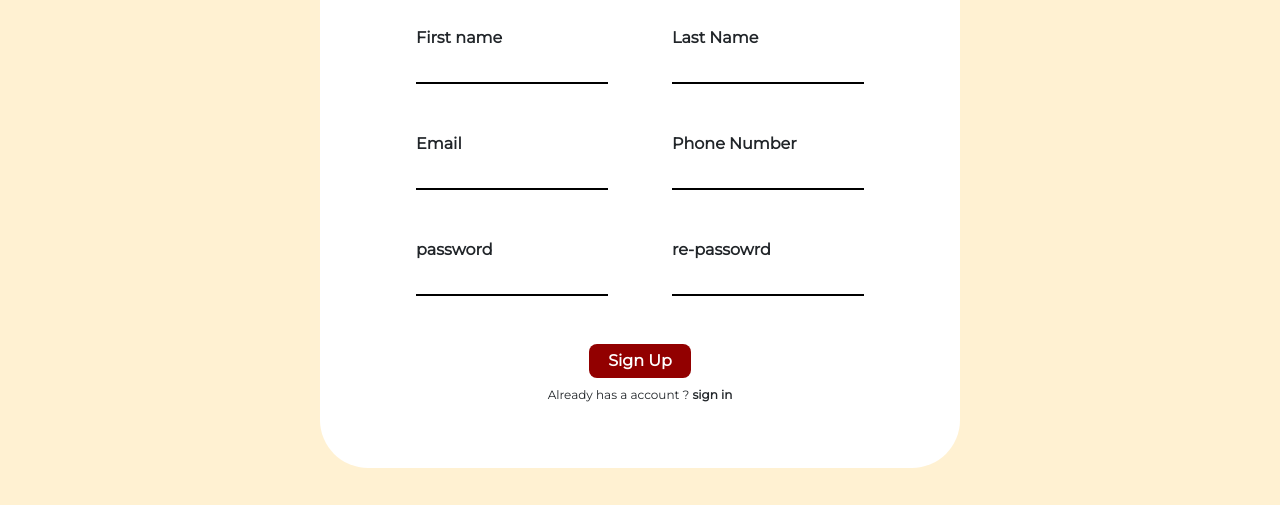
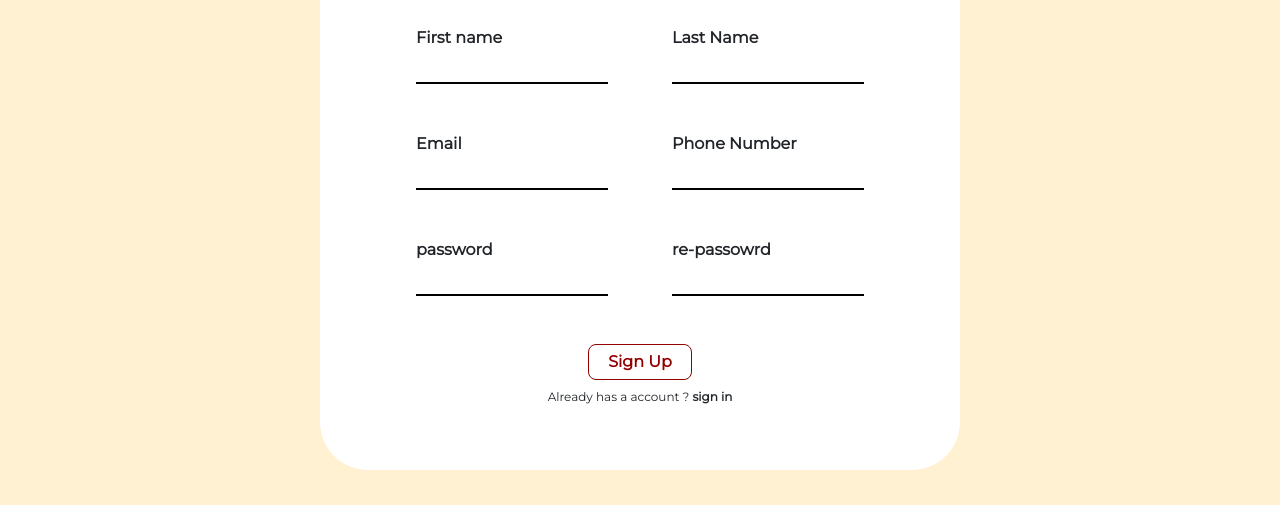
Before and after one commit to Pushpitha17/and-dare-ui, a plain HTML site: page signin.html in a window 1280 px wide. In both pictures the pointer is over the input "Sign Up". Shown: the part 295-800 px from the top of the page. Drawn offline with nearby package versions, Linux system fonts and the light colour scheme; a web font is replaced by a local one.

Commit message:
css fixes

```diff
--- a/css/signup.css
+++ b/css/signup.css
@@ -68,7 +68,9 @@
 }
 
 .signup-submit-btn:hover {
-
+  background-color: white;
+  border: 1px #920000 solid;
+  color: #920000
 }
 
 .already-has {
```
